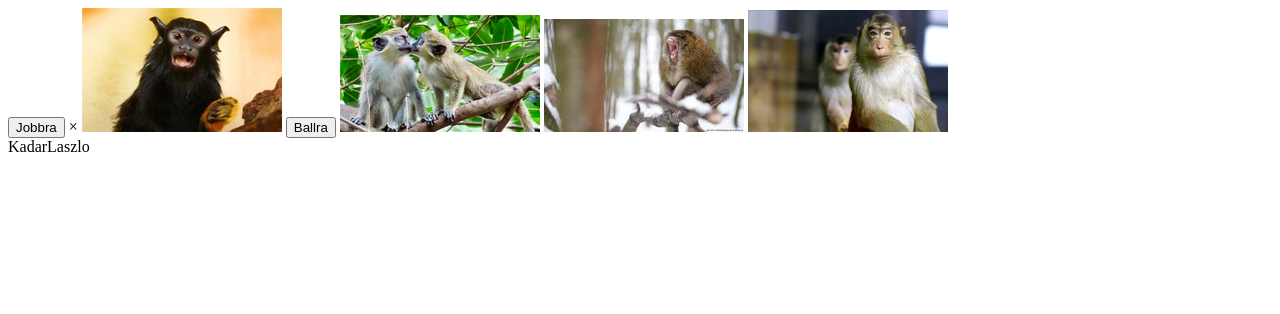
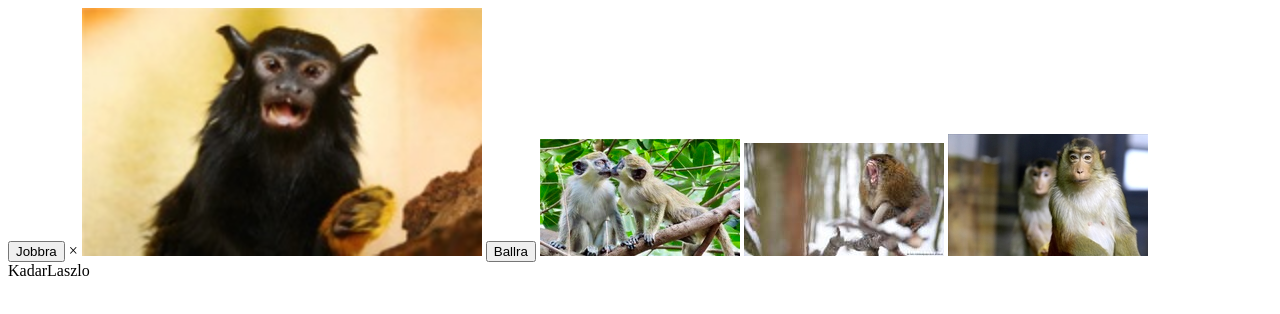
Before and after one commit to Klaszlo5/kepgal, a plain HTML site: page index.html in a window 1280 px wide. Drawn offline with Linux system fonts and the light colour scheme.

Commit message:
Update style.css

```diff
--- a/style.css
+++ b/style.css
@@ -1,6 +1,9 @@
 .tartalom {
   position: relative;
   display: none;
+}
+#kepem1 {
+  width: 400px;
 }
 .kepeck {
   float: left;
```
